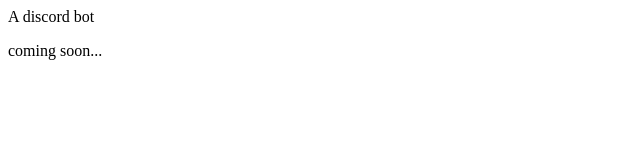
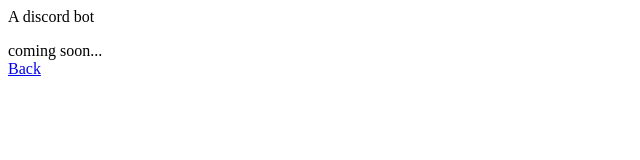
Before and after one commit to unmoo1707/unmoo1707, a plain HTML site: page starlette.html in a window 1280 px wide. Shown: the full height of the page, 0-640 px from the left. Drawn offline with Linux system fonts and the light colour scheme.

Commit message:
Update starlette.html

```diff
--- a/starlette.html
+++ b/starlette.html
@@ -1 +1 @@
-<!DOCTYPE HTML><html><head><title>unmoo - starlette</title><body>A discord bot<br><p>coming soon...</p></body></html>
+<!DOCTYPE HTML><html><head><title>unmoo - starlette</title><body>A discord bot<br><p>coming soon...<br><a href="index.html">Back</a></p></body></html>
```
